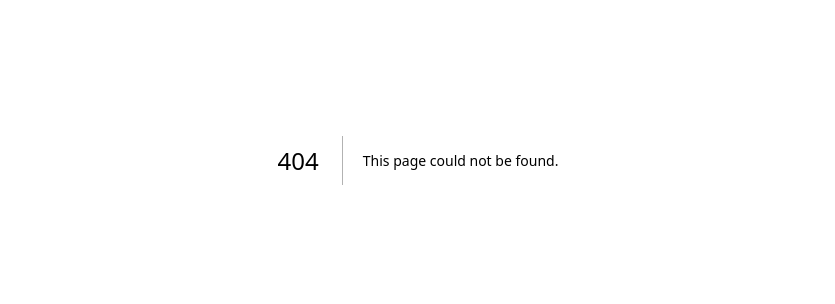
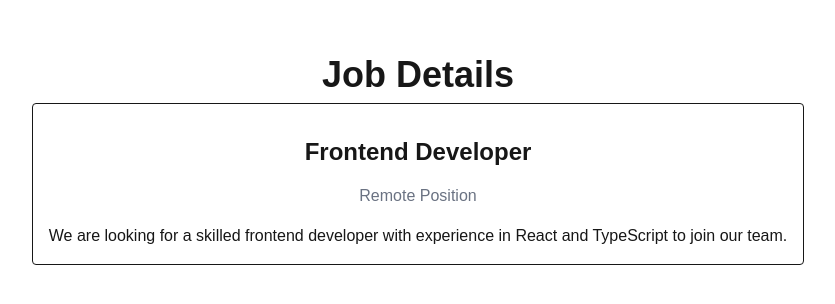
Before and after one commit to MuhammadOs/job-board-ai, a Next.js app: page /jobs/1 in a window 1280 px wide. Before the commit this address had no page. Shown: the part 240-544 px from the top of the page, without its empty margins (222-1057 px from the left). Built offline with nearby package versions, Linux system fonts and the light colour scheme.

Commit message:
Core routes for jobs

```diff
--- /dev/null
+++ b/app/jobs/[id]/page.tsx
@@ -0,0 +1,19 @@
+type props = {
+  params: Promise<{ id: string }>;
+};
+
+async function JobDetailsPage({ params }: props) {
+  const { id } = await params;
+  console.log(id);
+  return (
+    <div className="flex flex-col items-center justify-center h-screen">
+        <h1 className="text-center text-4xl font-bold mb-2">Job Details</h1>
+        <div className="flex flex-col items-center *:mt-4 border p-4 rounded">
+        <h2 className="text-center text-2xl font-bold">Frontend Developer</h2>
+        <p className="text-center text-gray-500">Remote Position</p>
+        <p className="text-center">We are looking for a skilled frontend developer with experience in React and TypeScript to join our team.</p>
+      </div>
+      </div>
+  );
+}
+export default JobDetailsPage;
--- /dev/null
+++ b/app/jobs/page.tsx
@@ -0,0 +1,18 @@
+import Link from "next/link";
+
+function JobsPage() {
+  return (
+      <div className="flex flex-col items-center justify-center h-screen">
+        <h1 className="text-center text-4xl font-bold mb-2">Jobs</h1>
+        <div className="flex flex-col items-center *:mt-4 border p-4 rounded">
+        <h2 className="text-center text-2xl font-bold">Frontend Developer</h2>
+        <p className="text-center text-gray-500">Remote Position</p>
+        <Link href="/jobs/1" className="mt-2 px-4 py-2 bg-blue-500 text-white rounded hover:bg-blue-600">
+          View Details
+        </Link>
+      </div>
+      </div>
+  );
+}
+
+export default JobsPage;
--- a/app/page.tsx
+++ b/app/page.tsx
@@ -1,14 +1,13 @@
-import Image from "next/image";
+import Link from "next/link";
 
 export default function Home() {
   return (
     <div className="flex flex-col items-center justify-center h-screen">
       <h1 className="text-4xl font-bold">Job Board</h1>
       <p>Find your dream job</p>
-      <div className="flex flex-col items-center justify-center">
-        <input type="text" placeholder="Search for a job" />
-        <button>Search</button>
-      </div>
+      <Link className="mt-4 px-4 py-2 bg-blue-500 text-white rounded hover:bg-blue-600" href="/jobs">
+        Browse Jobs
+      </Link>
     </div>
   );
 }
```
